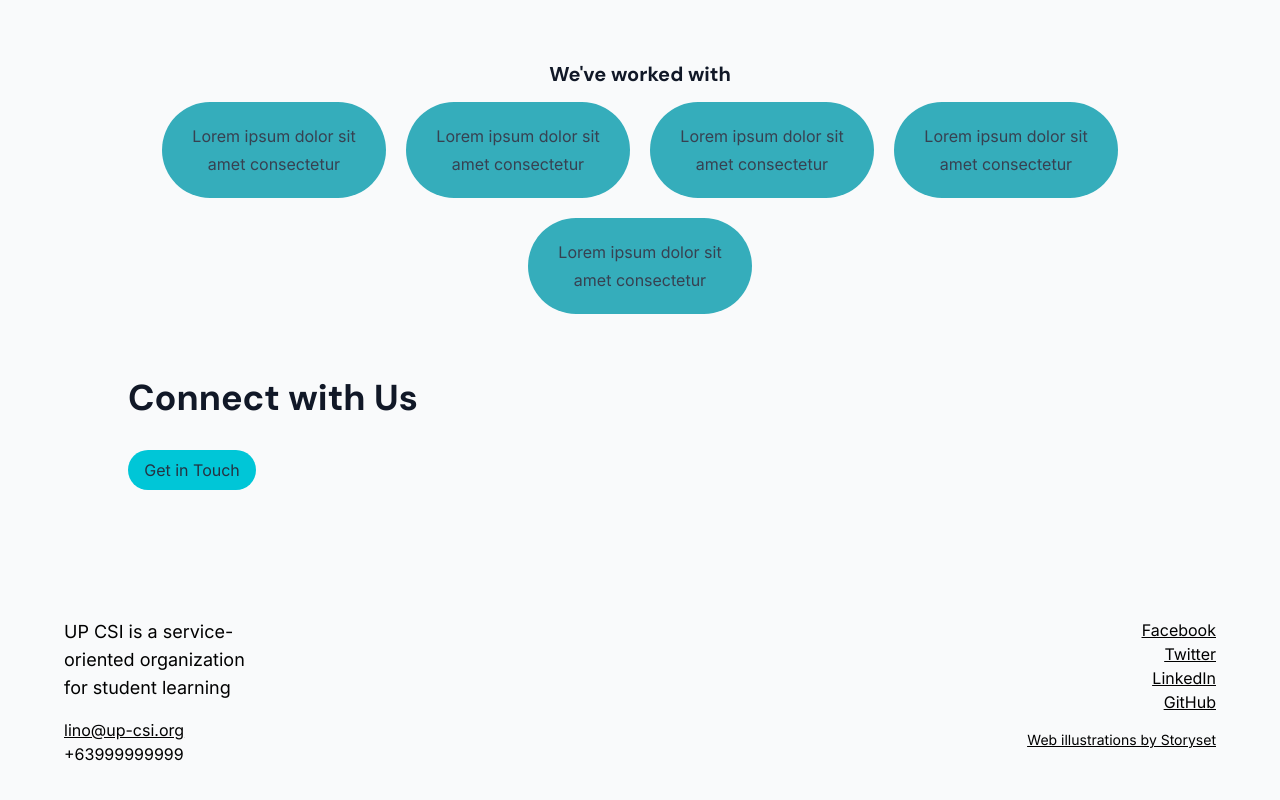
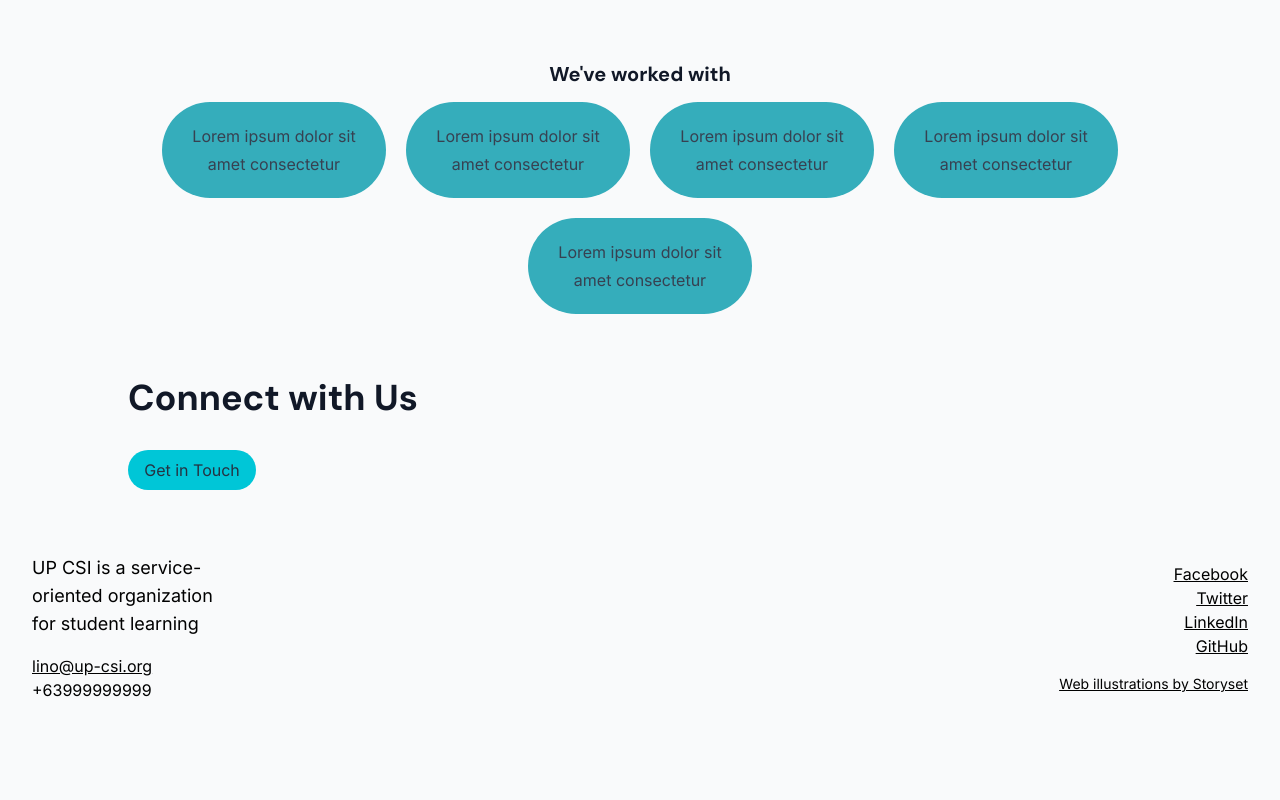
Before and after one commit to up-csi/up-csi.github.io, a SvelteKit app: page / in a window 1280 px wide. Shown: the part 2045-2845 px from the top of the page. After the commit the page ends 2747 px from the top, so only its background shows below. Built offline with nearby package versions, Linux system fonts and the light colour scheme.

Commit message:
refactor: change div to footer

```diff
--- a/src/lib/components/CenterFooter.svelte
+++ b/src/lib/components/CenterFooter.svelte
@@ -1,4 +1,4 @@
-<div class="flex h-auto w-40 flex-col text-center">
+<footer class="flex h-auto w-40 flex-col px-8 text-center">
     <p class="mx-auto mb-4 max-w-fit text-lg">
         UP CSI is a service-oriented organization for student learning
     </p>
@@ -11,4 +11,4 @@
         <a href="https://github.com/up-csi">GitHub</a>
         <a class="mt-4 text-sm" href="https://storyset.com/web">Web illustrations by Storyset</a>
     </div>
-</div>
+</footer>
--- a/src/lib/components/SidesFooter.svelte
+++ b/src/lib/components/SidesFooter.svelte
@@ -1,4 +1,4 @@
-<div class="mb-6 flex h-auto w-auto justify-between font-inter">
+<footer class="flex h-auto w-auto justify-between px-8 font-inter">
     <div class="w-48 text-left">
         <p class="mb-4 max-w-fit text-lg">
             UP CSI is a service-oriented organization for student learning
@@ -6,11 +6,11 @@
         <a class="underline" href="mailto:lino@up-csi.org">lino@up-csi.org</a>
         <p>+63999999999</p>
     </div>
-    <div class="flex flex-col text-right underline">
+    <div class="flex flex-col justify-center text-right underline">
         <a href="https://www.facebook.com/upcsi">Facebook</a>
         <a href="https://twitter.com/officialupcsi">Twitter</a>
         <a href="https://www.linkedin.com/company/up-center-for-student-innovations/">LinkedIn</a>
         <a href="https://github.com/up-csi">GitHub</a>
         <a class="mt-4 text-sm" href="https://storyset.com/web">Web illustrations by Storyset</a>
     </div>
-</div>
+</footer>
--- a/src/routes/+layout.svelte
+++ b/src/routes/+layout.svelte
@@ -14,6 +14,4 @@
 <main class="m-4 space-y-16 sm:m-8 xl:m-32 xl:my-16">
     <slot />
 </main>
-<footer class="p-8 sm:p-12 md:p-16">
-    <SidesFooter />
-</footer>
+<SidesFooter />
```
